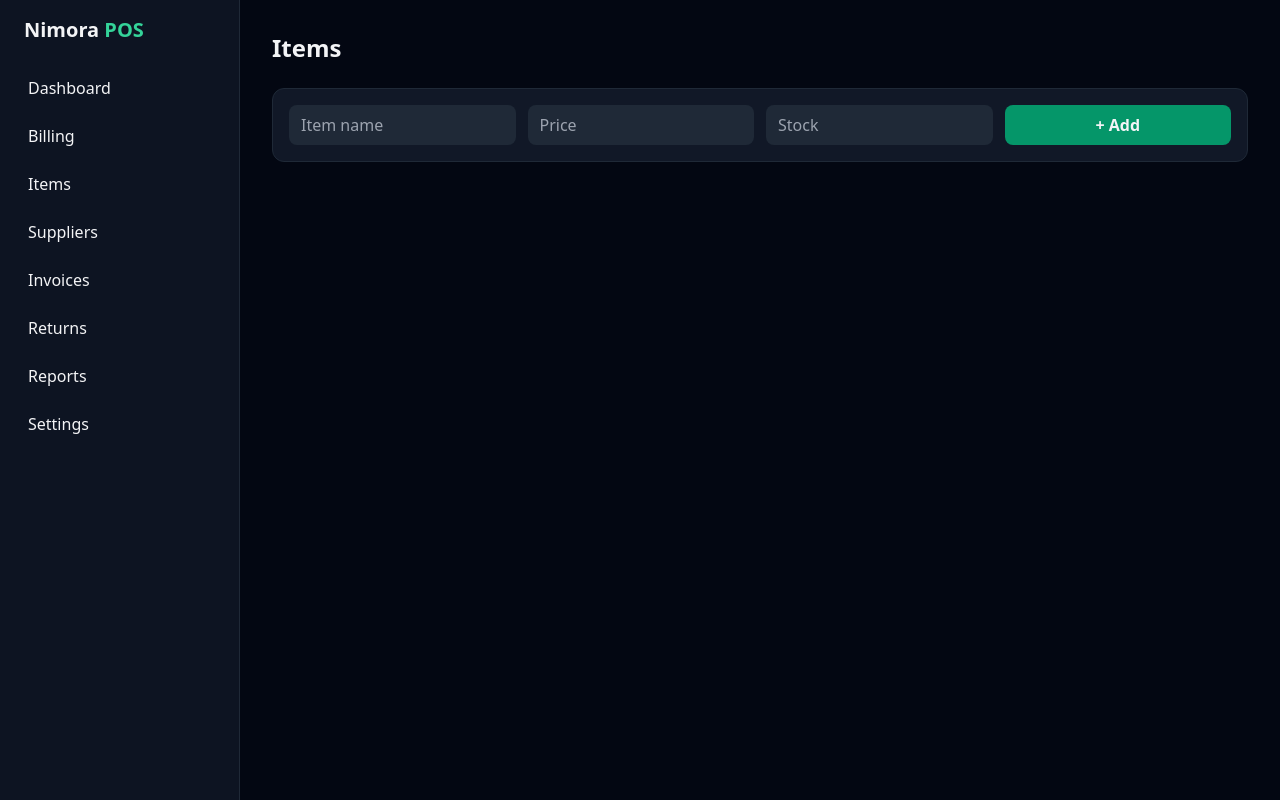
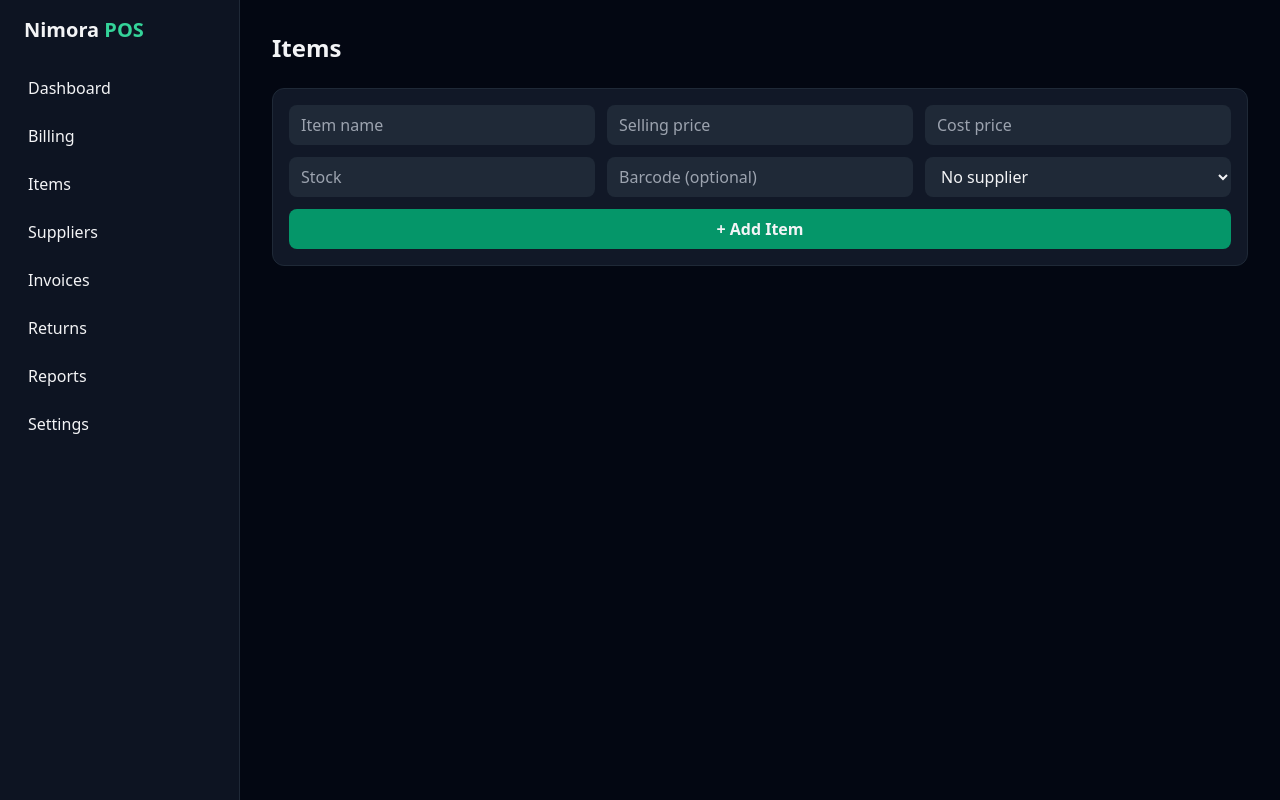
Before and after one commit to nimsara-web/Nimora-pos, a Flask app: page /items in a window 1280 px wide. Run offline with Flask 3, Linux system fonts and the light colour scheme; data that the repository does not hold is empty; some libraries are stand-ins or nearby versions.

Commit message:
Update items.html

```diff
--- a/templates/items.html
+++ b/templates/items.html
@@ -2,19 +2,35 @@
 {% block content %}
 <h2 class="text-2xl font-bold mb-6 fade-in">Items</h2>
 
-<form method="POST" action="/items" class="bg-gray-900 rounded-xl p-4 mb-6 grid grid-cols-1 md:grid-cols-4 gap-3 border border-gray-800 fade-in">
+<form method="POST" action="/items" class="bg-gray-900 rounded-xl p-4 mb-6 grid grid-cols-1 md:grid-cols-3 gap-3 border border-gray-800 fade-in">
     <input name="name" placeholder="Item name" required class="bg-gray-800 rounded-lg px-3 py-2">
-    <input name="price" type="number" step="0.01" placeholder="Price" required class="bg-gray-800 rounded-lg px-3 py-2">
+    <input name="price" type="number" step="0.01" placeholder="Selling price" required class="bg-gray-800 rounded-lg px-3 py-2">
+    <input name="cost" type="number" step="0.01" placeholder="Cost price" class="bg-gray-800 rounded-lg px-3 py-2">
     <input name="stock" type="number" placeholder="Stock" class="bg-gray-800 rounded-lg px-3 py-2">
-    <button type="submit" class="bg-emerald-600 hover:bg-emerald-500 transition rounded-lg px-4 py-2 font-semibold">+ Add</button>
+    <input name="barcode" placeholder="Barcode (optional)" class="bg-gray-800 rounded-lg px-3 py-2">
+    <select name="supplier" class="bg-gray-800 rounded-lg px-3 py-2">
+        <option value="">No supplier</option>
+        {% for s in suppliers %}
+        <option value="{{ s.name }}">{{ s.name }}</option>
+        {% endfor %}
+    </select>
+    <button type="submit" class="bg-emerald-600 hover:bg-emerald-500 transition rounded-lg px-4 py-2 font-semibold md:col-span-3">+ Add Item</button>
 </form>
 
 {% if edit_item %}
-<form method="POST" action="/item/edit/{{ edit_item._id }}" class="bg-gray-800 rounded-xl p-4 mb-6 grid grid-cols-1 md:grid-cols-4 gap-3 border border-yellow-700 fade-in">
+<form method="POST" action="/item/edit/{{ edit_item._id }}" class="bg-gray-800 rounded-xl p-4 mb-6 grid grid-cols-1 md:grid-cols-3 gap-3 border border-yellow-700 fade-in">
     <input name="name" value="{{ edit_item.name }}" required class="bg-gray-700 rounded-lg px-3 py-2">
     <input name="price" type="number" step="0.01" value="{{ edit_item.price }}" required class="bg-gray-700 rounded-lg px-3 py-2">
+    <input name="cost" type="number" step="0.01" value="{{ edit_item.cost or 0 }}" class="bg-gray-700 rounded-lg px-3 py-2">
     <input name="stock" type="number" value="{{ edit_item.stock }}" class="bg-gray-700 rounded-lg px-3 py-2">
-    <button type="submit" class="bg-yellow-600 hover:bg-yellow-500 transition rounded-lg px-4 py-2 font-semibold">Save</button>
+    <input name="barcode" value="{{ edit_item.barcode or '' }}" class="bg-gray-700 rounded-lg px-3 py-2">
+    <select name="supplier" class="bg-gray-700 rounded-lg px-3 py-2">
+        <option value="">No supplier</option>
+        {% for s in suppliers %}
+        <option value="{{ s.name }}" {% if edit_item.supplier == s.name %}selected{% endif %}>{{ s.name }}</option>
+        {% endfor %}
+    </select>
+    <button type="submit" class="bg-yellow-600 hover:bg-yellow-500 transition rounded-lg px-4 py-2 font-semibold md:col-span-3">Save Changes</button>
 </form>
 {% endif %}
 
@@ -23,7 +39,7 @@
     <div class="card-hover bg-gray-900 rounded-xl p-4 flex items-center justify-between gap-3 border border-gray-800">
         <div>
             <div class="font-semibold">{{ item.name }}</div>
-            <div class="text-sm text-gray-400">Rs. {{ "%.2f"|format(item.price) }} • Stock: {{ item.stock }}</div>
+            <div class="text-sm text-gray-400">Rs. {{ "%.2f"|format(item.price) }} • Stock: {{ item.stock }}{% if item.supplier %} • {{ item.supplier }}{% endif %}</div>
         </div>
         <div class="flex gap-2">
             <a href="/item/edit/{{ item._id }}" class="bg-gray-700 hover:bg-gray-600 transition px-3 py-2 rounded-lg text-sm">Edit</a>
```
